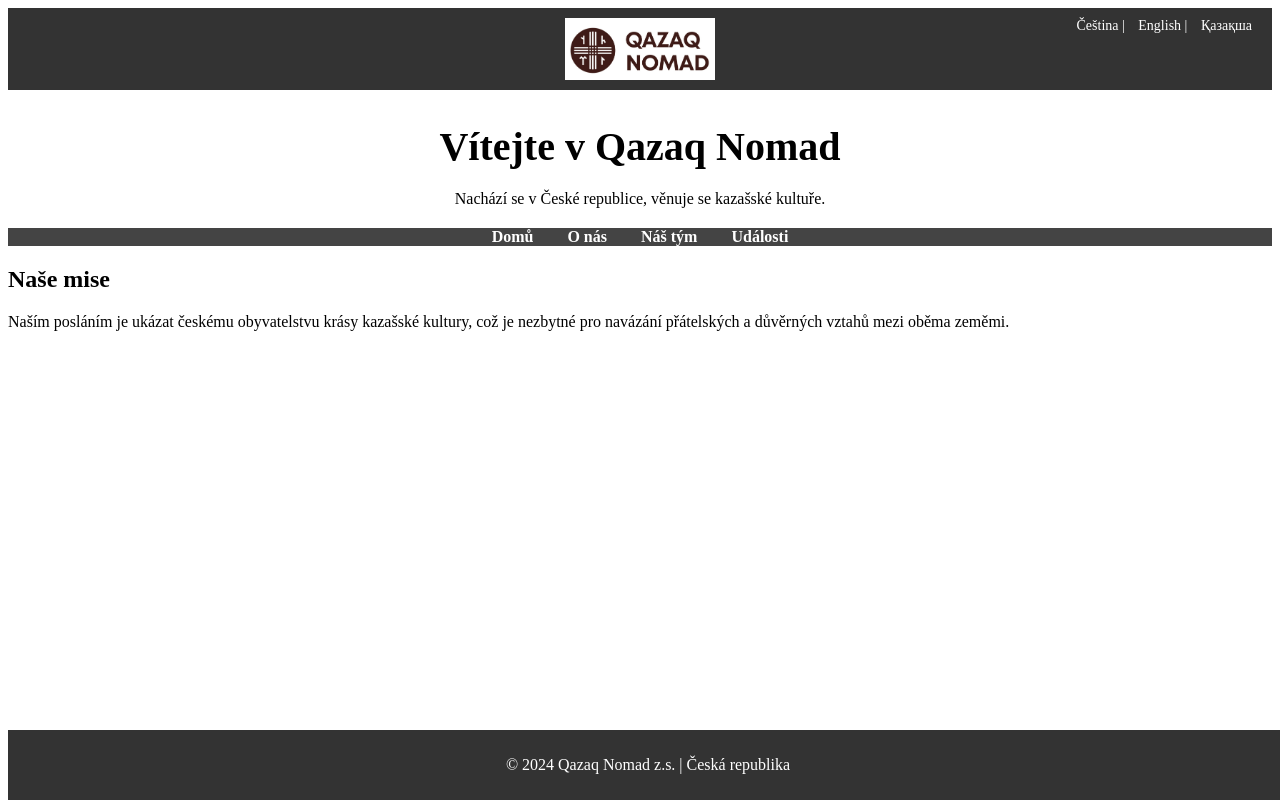
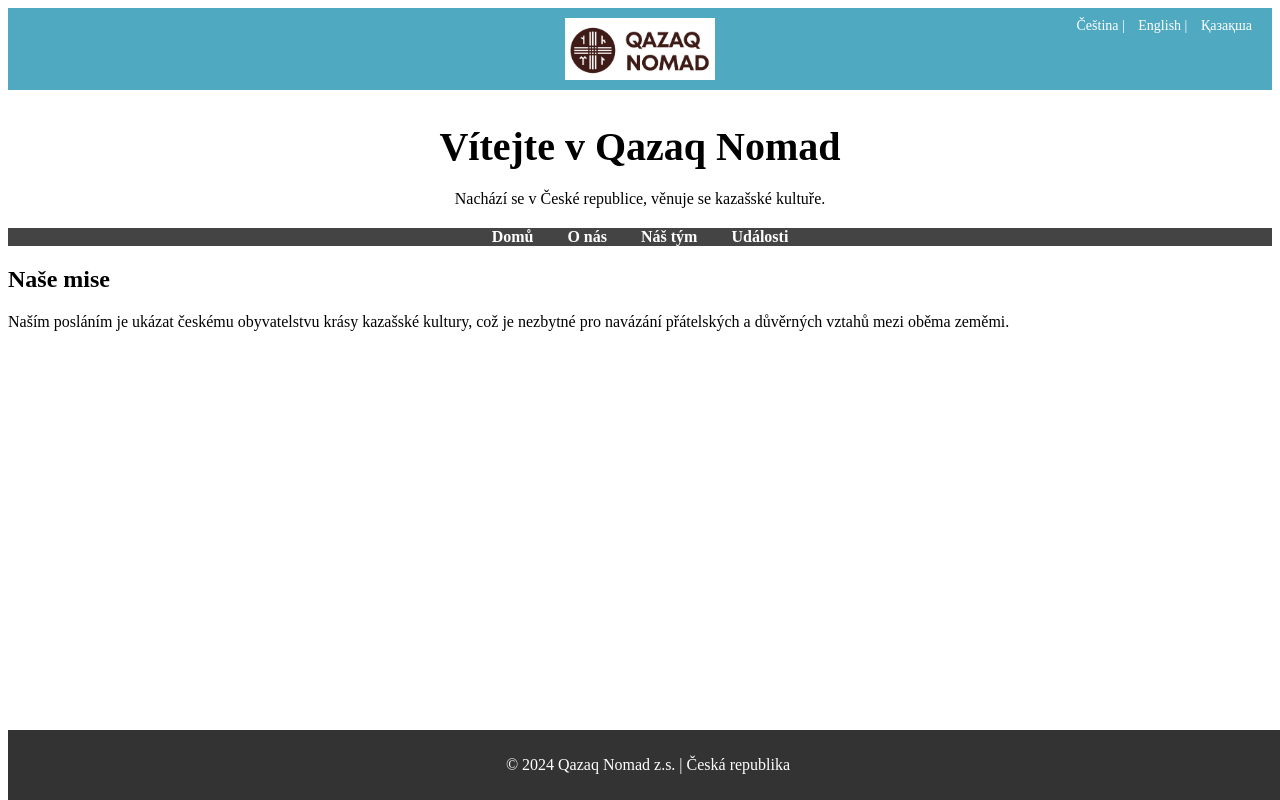
Before and after one commit to teamour-r/kzvcz, a plain HTML site: page cz/index.html in a window 1280 px wide. Drawn offline with Linux system fonts and the light colour scheme.

```diff
--- a/assets/css/styles.css
+++ b/assets/css/styles.css
@@ -35,7 +35,7 @@
 
 /* Header styling */
 header {
-    background-color: #333;
+    background-color: #4fa9c0;
     color: #fff;
     padding: 10px 0;
     position: relative;
```
Also changed, not shown: 2 other files.
